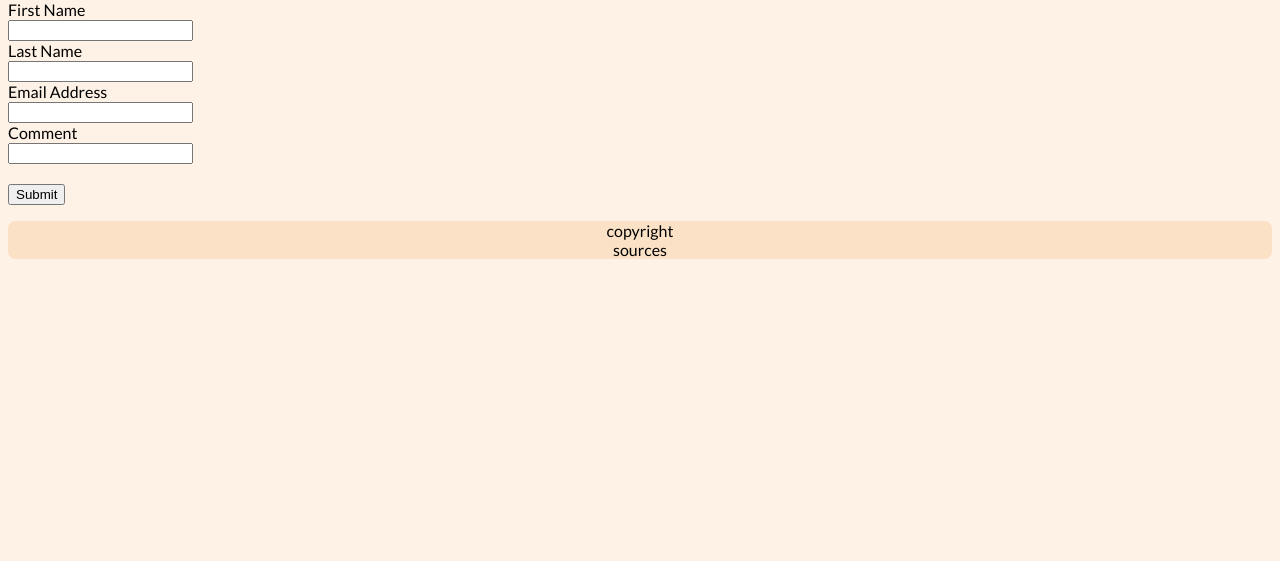
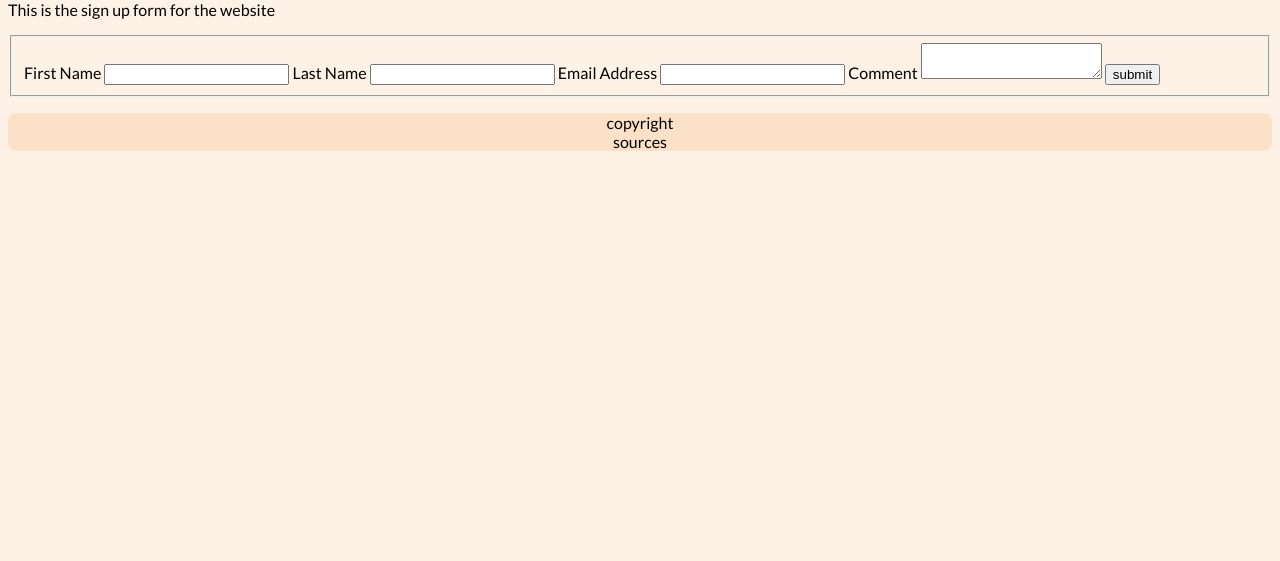
Before and after one commit to ndb23qeu/united-website, a website: page app/public/signup.html in a window 1280 px wide. Shown: the part 239-800 px from the top of the page. Drawn offline with Linux system fonts and the light colour scheme.

Commit message:
Dynamically loaded signup.html

```diff
--- a/app/public/signup.html
+++ b/app/public/signup.html
@@ -5,7 +5,6 @@
         <title>Placeholder</title>
         <link rel="stylesheet" href="style.css">
         <link href='http://fonts.googleapis.com/css?family=Lato&subset=latin,latin-ext' rel='stylesheet' type='text/css'> <!-- Lato from Google Fonts under the OFL -->
-        <script src="tabButton.js" defer></script>
         <script src="navbar.js" defer></script>
         <script src="signup.js" defer></script>
     </head>
@@ -42,8 +41,21 @@
             <h1>Placeholder title</h1>
         </header>
         <main>
-            <form method="post" action="" id="form">
+            <p></p>
+            <form method="post" action="" id="signUp">
+                    <fieldset>
+                    <label></label>
+                    <input name="firstName" type="text" required>
+                    <label></label>
+                    <input name="lastName" type="text" required>
+                    <label></label>
+                    <input name="emailAddress" type="email" required>
+                    <label>Comment</label>
+                    <textarea name="comment" required></textarea>
+                    <button></button>
+                </fieldset>
             </form>
+            <p id="post-res"></p>
         </main>
         <footer>
 
--- a/app/public/signup.js
+++ b/app/public/signup.js
@@ -1,38 +1,48 @@
+function saveData(res){
+    filedata = res
+}
 
-function onResponse(response){
-    firstName:firstNameI.value=''
-    lastName:lastNameI.value=''
-    email:emailAddressI.value=''
-    comment:commentI.value=''
-    console.log(response)
+function drawContent(){
+    header.textContent = filedata.title;
+    content.textContent = filedata.mainText;
+    submitButton.textContent = filedata.button
+    for (let i = 0; i<filedata.labels.length; i++){
+        labels[i].textContent=filedata.labels[i].text;
+        labels[i].htmlFor = filedata.labels[i].owner;
+    }
+
 
 }
 
-//defining functions to create elements
+function loadContent(){
+    fetch("signup.json")
+    .then(res => res.json())
+    .then(saveData)
+    .then(drawContent)
 
-function createLabel(text, madeFor){
-    const label=document.createElement('label')
-    label.innerText = text
-    label.for = madeFor
-    return label
 }
 
-function createInput(name,type){
-    const input=document.createElement('input')
-    input.name=name
-    input.type=type
-    input.required=true
-    //input.placeholder = "test" -- can be added back not sure about asthetics
-    return input
+
+
+function onResponse(response){
+    for(let i=0;i< textEntries.length ;i++){
+        textEntries[i].value=''
+    }
+    console.log(response)
 }
 
+function cleartext(){
+    for(let i=0;i< textEntries.length ;i++){
+        textEntries[i].value=''
+    }
+}
 function processSubmit(e){
     e.preventDefault();
     const message = {
-        firstName:firstNameI.value,
-        lastName:lastNameI.value,
-        email:emailAddressI.value,
-        comment:commentI.value
+        firstName:textEntries[0].value,
+        lastName:textEntries[1].value,
+        email:textEntries[2].value,
+        comment:textEntries[3].value
     }
     const serializedMessage = JSON.stringify(message)
     const fetchOptions = {
@@ -47,42 +57,12 @@ function processSubmit(e){
     .then(onResponse)
 
 }
-
-//creating the elements
-const firstNameL = createLabel("First Name", "firstName")
-const lastNameL = createLabel("Last Name", "lastName")
-const emailAddressL = createLabel("Email Address", "emailAddress")
-const commentL = createLabel("Comment", "comment")
-
-const firstNameI = createInput("firstName","text")
-const lastNameI =  createInput("lastName","text")
-const emailAddressI = createInput("emailAddress","email")
-const commentI =  createInput("comment","text")
-
-const submit = document.createElement('button')
-submit.innerText = "Submit"
-
-
-//appending content to page
-const form = document.querySelector("form")
-
-form.appendChild(firstNameL);
-form.appendChild(document.createElement('br'))
-form.appendChild(firstNameI);
-form.appendChild(document.createElement('br'))
-form.appendChild(lastNameL);
-form.appendChild(document.createElement('br'))
-form.appendChild(lastNameI);
-form.appendChild(document.createElement('br'))
-form.appendChild(emailAddressL);
-form.appendChild(document.createElement('br'))
-form.appendChild(emailAddressI);
-form.appendChild(document.createElement('br'))
-form.appendChild(commentL);
-form.appendChild(document.createElement('br'))
-form.appendChild(commentI);
-form.appendChild(document.createElement('br'))
-form.appendChild(document.createElement('br'))
-form.appendChild(submit);
-
+labels=document.querySelectorAll("#signUp label")
+header = document.querySelector("header > h1")
+content=document.querySelector("main > p")
+form=document.getElementById("signUp")
+textEntries=document.querySelectorAll('#signUp input, textarea')
+submitButton=document.querySelector('#signUp button')
+cleartext()
 form.addEventListener("submit",processSubmit, false)
+window.addEventListener("DOMContentLoaded", loadContent, false)
--- /dev/null
+++ b/app/public/signup.json
@@ -0,0 +1,25 @@
+{
+    "title":"Sign Up",
+    "mainText":"This is the sign up form for the website",
+    "button":"submit",
+    "responsep1":"Thank you",
+    "responsep2":"You have signed up successfully",
+    "labels":[
+        {
+            "text":"First Name",
+            "owner":"firstName"
+        },
+        {
+            "text":"Last Name",
+            "owner":"firstName"
+        },
+        {
+            "text":"Email Address",
+            "owner":"firstName"
+        },
+        {
+            "text":"Comment",
+            "owner":"firstName"
+        }
+    ]
+}
```
Also changed, not shown: app/public/signup OLD.js (added, +88 -0 lines).
